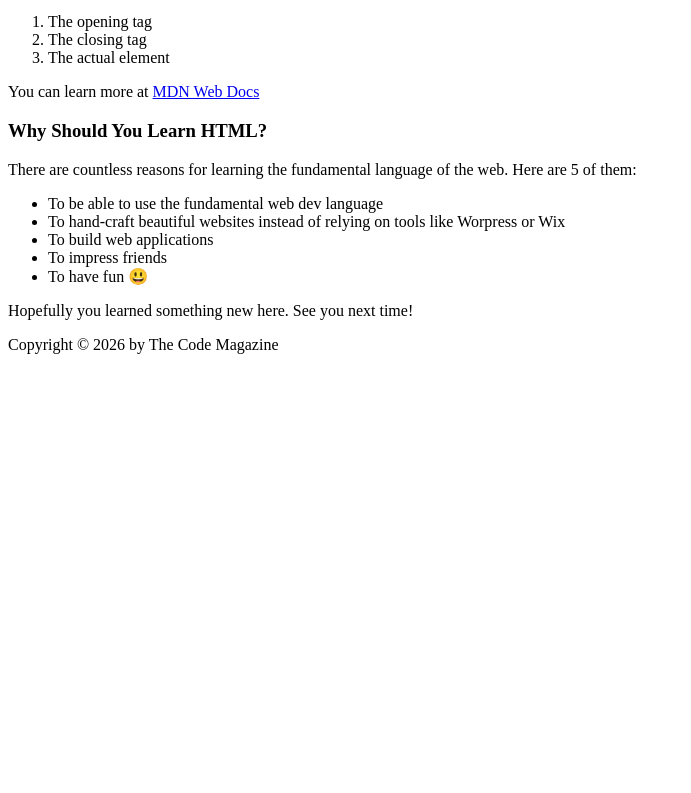
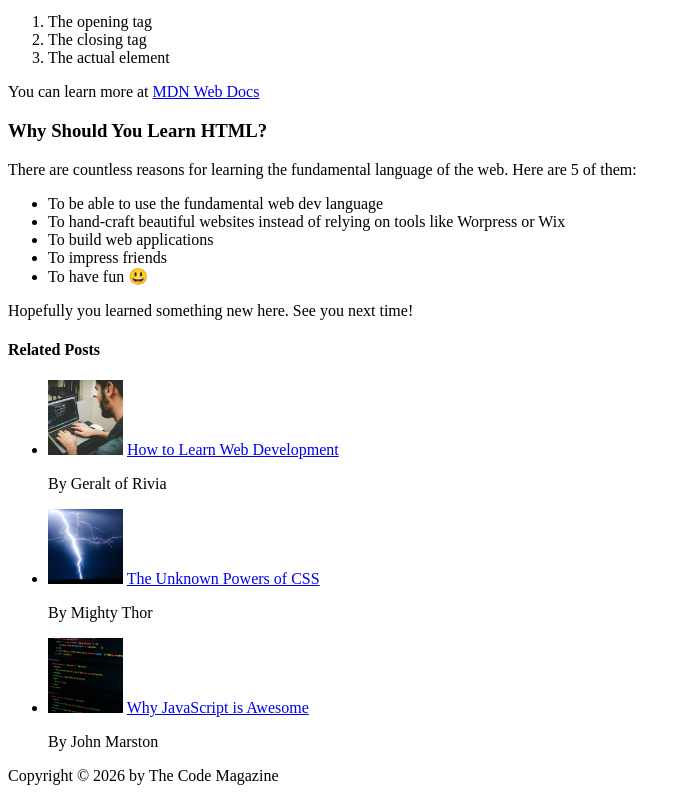
Before and after one commit to NycollasCunha/HTML-fundamentals, a plain HTML site: page index.html in a window 1280 px wide. Shown: the part 690-1483 px from the top of the page, without its empty margins (0-691 px from the left). Before the commit the page ends 1052 px from the top, so only its background shows below. Drawn offline with Linux system fonts and the light colour scheme.

Commit message:
Added the related posts section

```diff
--- a/index.html
+++ b/index.html
@@ -104,6 +104,46 @@
 
       <p>Hopefully you learned something new here. See you next time!</p>
     </article>
+
+    <aside>
+      <h4>Related Posts</h4>
+
+      <ul>
+        <li>
+          <img
+            src="assets/img/related-1.jpg"
+            width="75px"
+            height="75px"
+            alt="Picture of a man using a laptop to code"
+          />
+          <a href="#">How to Learn Web Development</a>
+          <p>By Geralt of Rivia</p>
+        </li>
+
+        <li>
+          <img
+            src="assets/img/related-2.jpg"
+            width="75px"
+            height="75px"
+            alt="Picture of a lighting storm"
+          />
+          <a href="#">The Unknown Powers of CSS</a>
+          <p>By Mighty Thor</p>
+        </li>
+
+        <li>
+          <img
+            src="assets/img/related-3.jpg"
+            width="75px"
+            height="75px"
+            alt="Picture of code on a screen"
+          />
+          <a href="#">Why JavaScript is Awesome</a>
+          <p>By John Marston</p>
+        </li>
+      </ul>
+    </aside>
+
     <footer>Copyright &copy; 2026 by The Code Magazine</footer>
   </body>
 </html>
```
